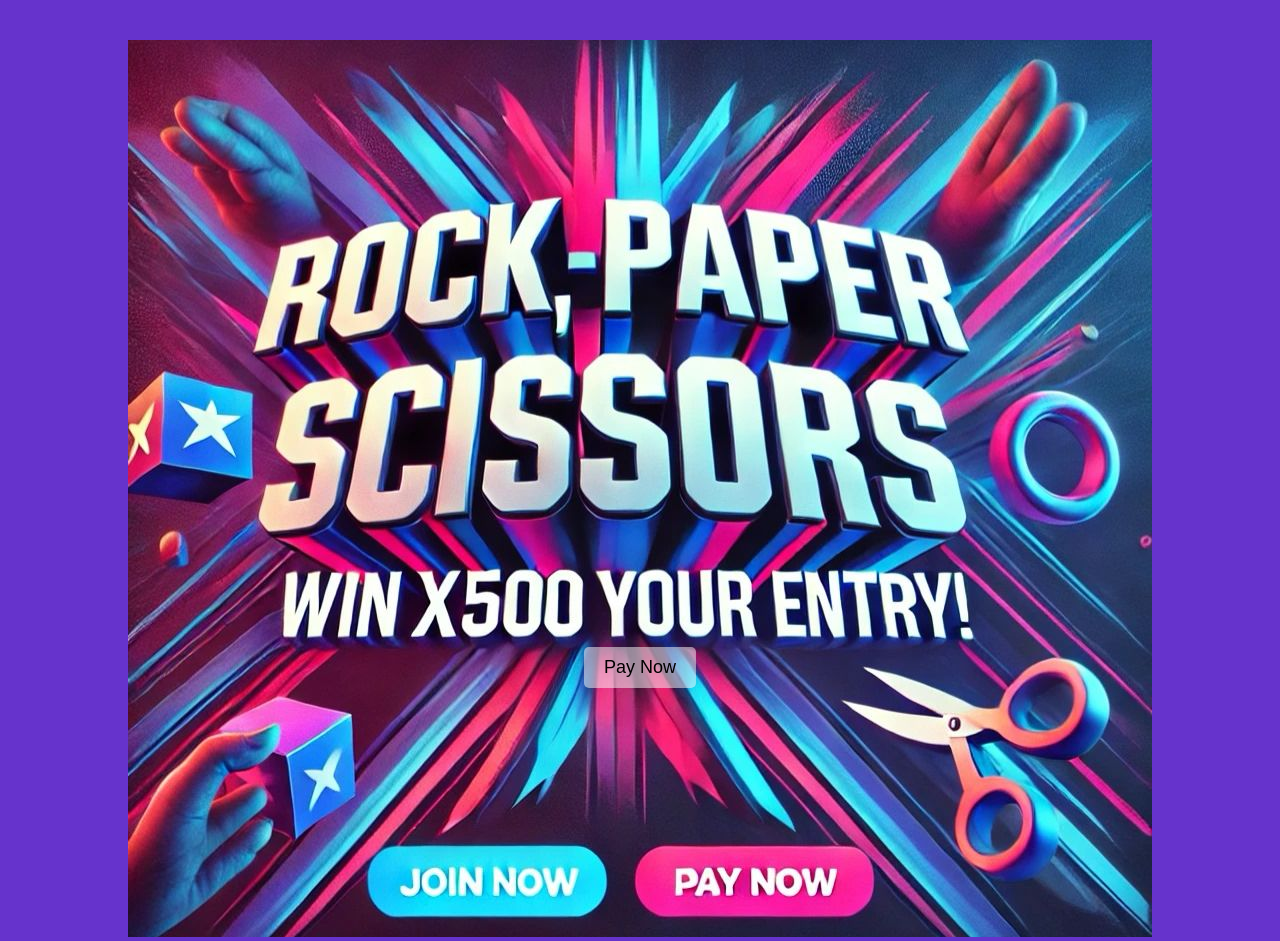
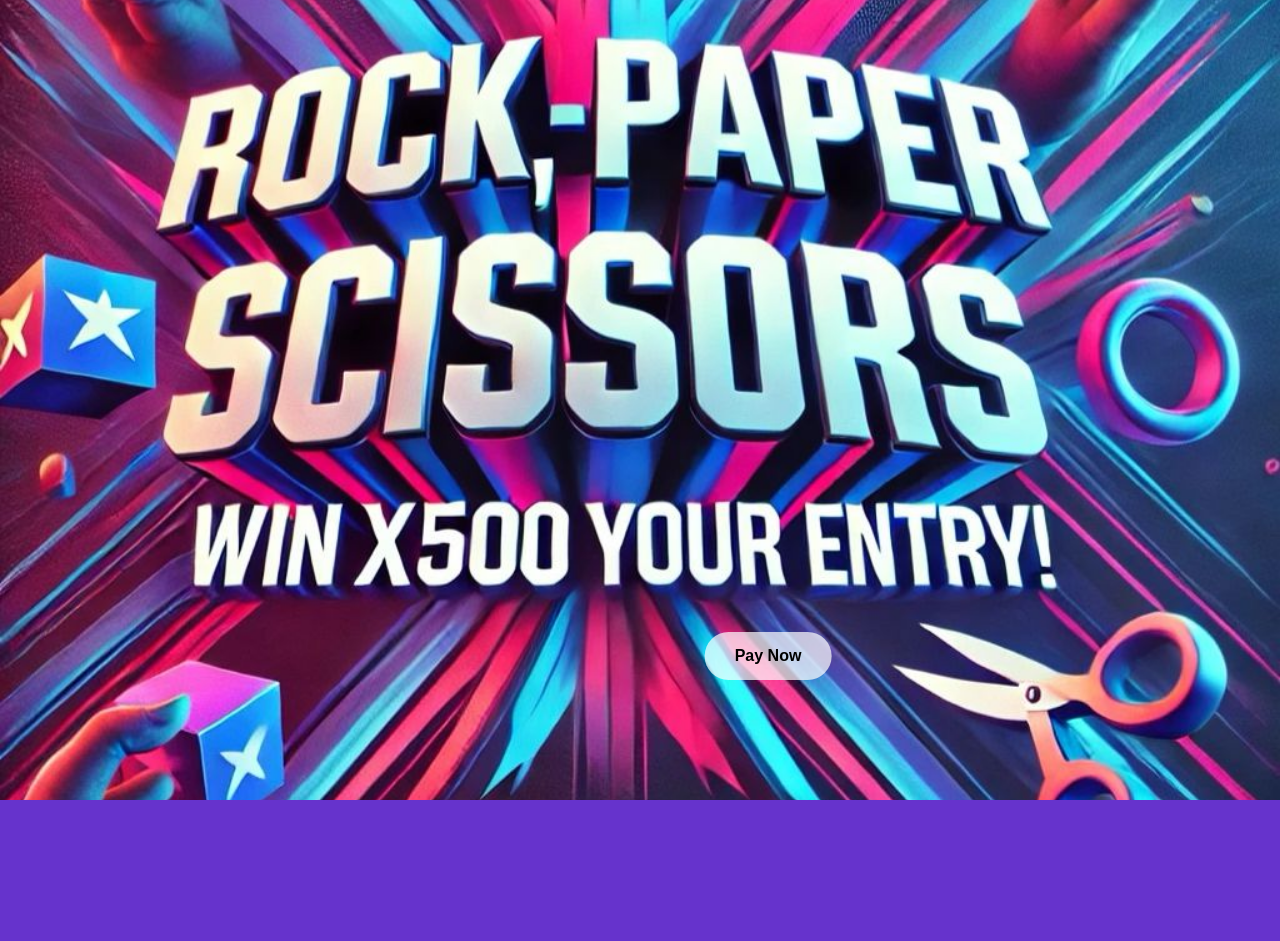
Before and after one commit to karabellas/taskagitmakas, a plain HTML site: page index.html in a window 1280 px wide. After the commit the page ends 800 px from the top, so only its background shows below. Drawn offline with Linux system fonts and the light colour scheme.

Commit message:
index.html

```diff
--- a/index.html
+++ b/index.html
@@ -3,57 +3,48 @@
 <head>
   <meta charset="UTF-8">
   <meta name="viewport" content="width=device-width, initial-scale=1.0">
-  <title>Taş Kağıt Makas</title>
+  <title>Rock, Paper, Scissors</title>
   <style>
-    * {
+    body {
       margin: 0;
-      padding: 0;
-      box-sizing: border-box;
-    }
-
-    body {
+      background-color: #6633CC;
       display: flex;
       justify-content: center;
       align-items: center;
-      height: 100vh; /* Tam ekran yüksekliği */
-      background-color: #6633CC; /* Arka plan rengi */
+      height: 100vh;
+      overflow: hidden;
     }
 
-    .container {
+    .background {
       position: relative;
-      max-width: 90%; /* Görsel genişliği ekranın %90'ına kadar */
-      max-height: 90%; /* Görsel yüksekliği ekranın %90'ına kadar */
+      width: 100vw;
+      height: 100vh;
+      background: url('main.jpg') no-repeat center center/cover;
     }
 
-    img {
-      width: 100%;
-      height: auto;
-      object-fit: contain; /* Görseli taşırmadan sığdırır */
-    }
-
-    .button {
+    .pay-now-button {
       position: absolute;
-      bottom: 10%; /* Görselin alt kısmına yakın */
-      left: 50%;
+      bottom: 120px; /* Görselin altındaki Pay Now yazısına göre ayarlandı */
+      left: 60%; /* Yaklaşık konum */
       transform: translateX(-50%);
-      background-color: rgba(255, 255, 255, 0.5); /* Şeffaf beyaz */
-      color: #000; /* Yazı rengi */
-      padding: 10px 20px;
+      background-color: rgba(255, 255, 255, 0.7);
+      color: #000;
       border: none;
-      border-radius: 5px;
-      font-size: 18px;
+      padding: 15px 30px;
+      font-size: 16px;
+      font-weight: bold;
+      border-radius: 30px;
       cursor: pointer;
     }
 
-    .button:hover {
-      background-color: rgba(255, 255, 255, 0.7); /* Hover efekti */
+    .pay-now-button:hover {
+      background-color: rgba(255, 255, 255, 1);
     }
   </style>
 </head>
 <body>
-  <div class="container">
-    <img src="main.jpg" alt="Taş Kağıt Makas Görseli">
-    <button class="button">Pay Now</button>
+  <div class="background">
+    <button class="pay-now-button">Pay Now</button>
   </div>
 </body>
 </html>
```
